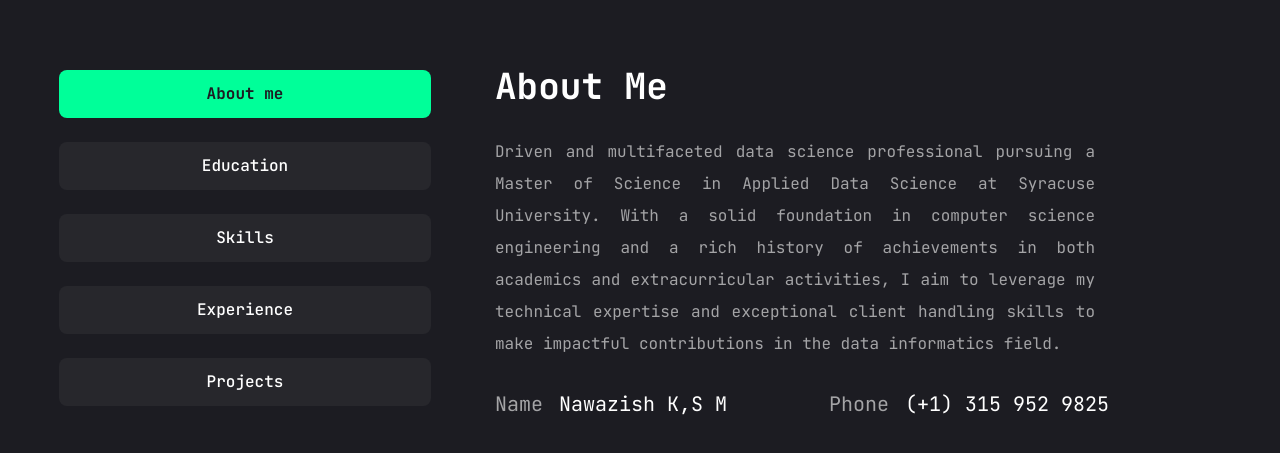
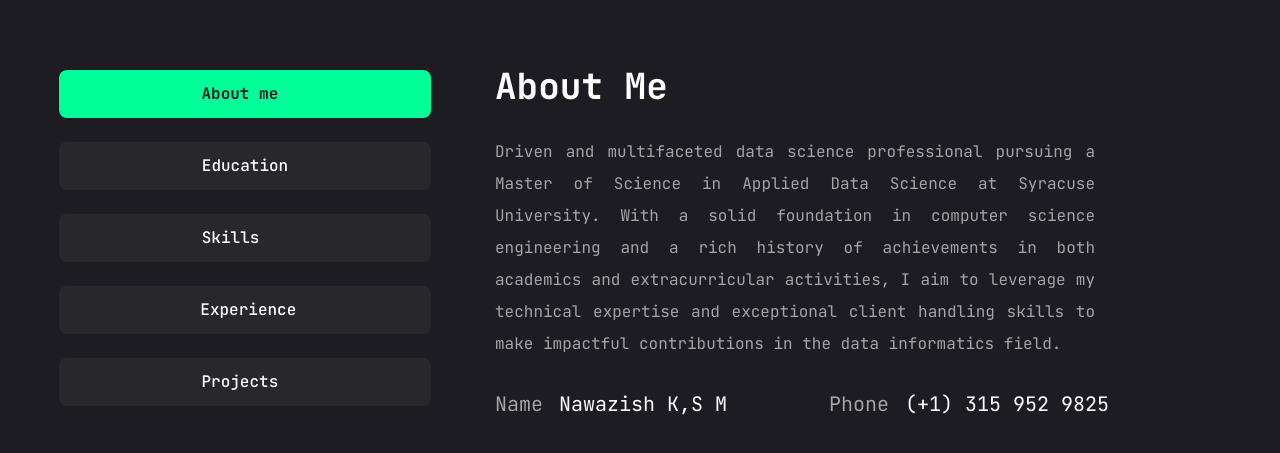
Before and after one commit to Nazorange/NazWebsite, a Next.js app: page /Resume in a window 1280 px wide. Shown: the part 122-575 px from the top of the page. Built offline with nearby package versions, Linux system fonts and the light colour scheme.

Commit message:
Typing animtion / resume alignment

```diff
--- a/app/Resume/page.jsx
+++ b/app/Resume/page.jsx
@@ -360,11 +360,11 @@ const Resume = () => {
   <div className="container mx-auto">
     <Tabs defaultValue="about" className="flex flex-col xl:flex-row gap-[60px]">
       <TabsList className="flex flex-col w-full max-w-[380px] mx-auto xl:mx-0 gap-6">
-        <TabsTrigger value="about">About me</TabsTrigger>
+        <TabsTrigger value="about" style={{ paddingRight: '6%' }}>About me</TabsTrigger>
         <TabsTrigger value="education">Education</TabsTrigger>
-        <TabsTrigger value="skills">Skills</TabsTrigger>
-        <TabsTrigger value="experience">Experience</TabsTrigger>
-        <TabsTrigger value="project">Projects</TabsTrigger>
+        <TabsTrigger value="skills" style={{ paddingRight: '11%' }}>Skills</TabsTrigger>
+        <TabsTrigger value="experience" style={{ paddingLeft: '5%' }}>Experience</TabsTrigger>
+        <TabsTrigger value="project" style={{ paddingRight: '6%' }}>Projects</TabsTrigger>
       </TabsList>
 
       {/* content */}
--- a/components/TypingAnimation.jsx
+++ b/components/TypingAnimation.jsx
@@ -5,8 +5,8 @@ const TypingAnimation = () => {
   return (
     <span className="text-accent text-xl">
       <Typewriter
-        words={['Software Engineer', 'Data Analyst', 'Web Developer', 'UI/UX Designer']}
-        loop={5}
+        words={['Software Engineer', 'Data Scientist','Customer Support Analyst', 'Web Developer','Data Analyst']}
+        loop={3}
         cursor
         cursorStyle="_"
         typeSpeed={70}
```
